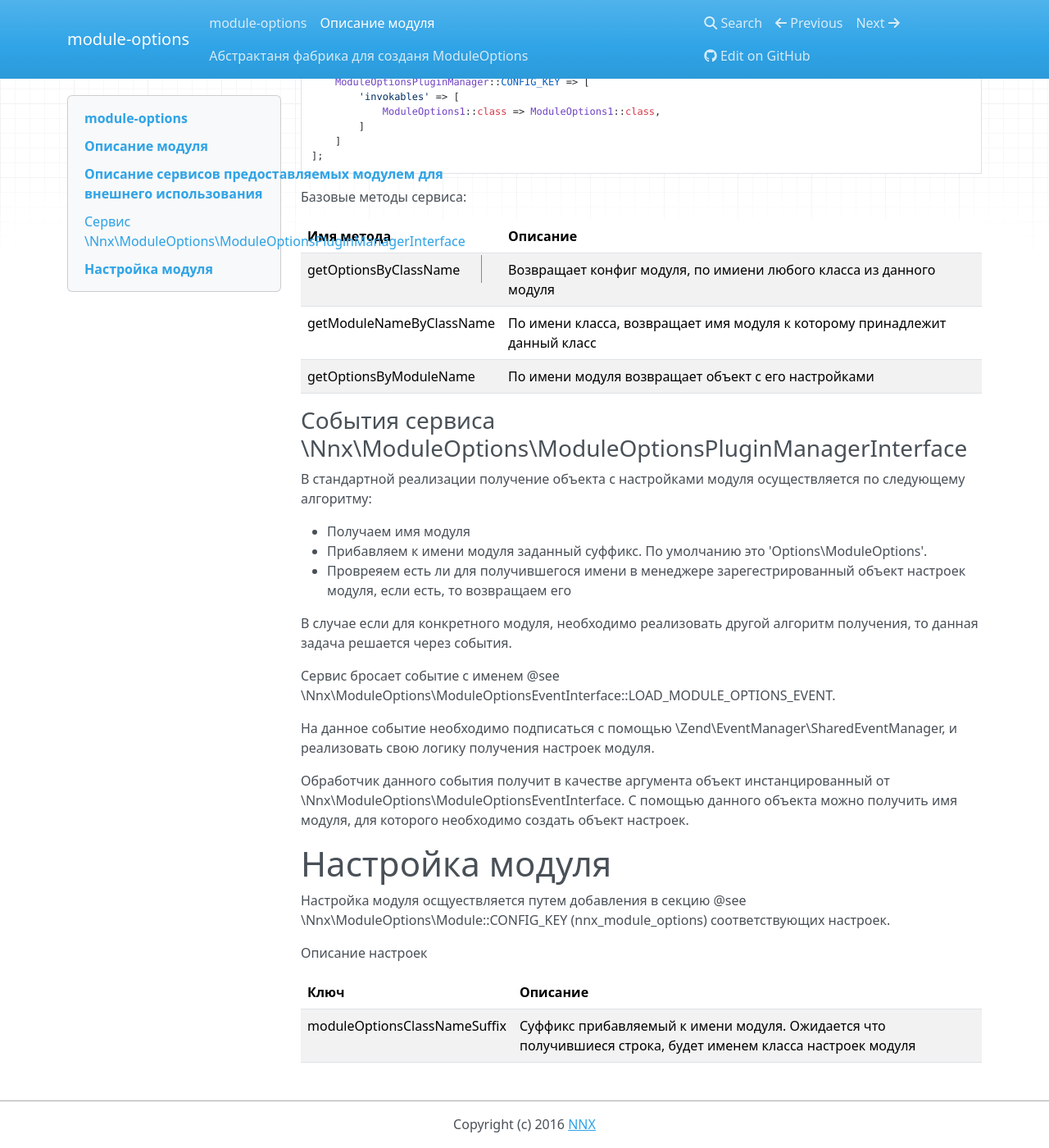
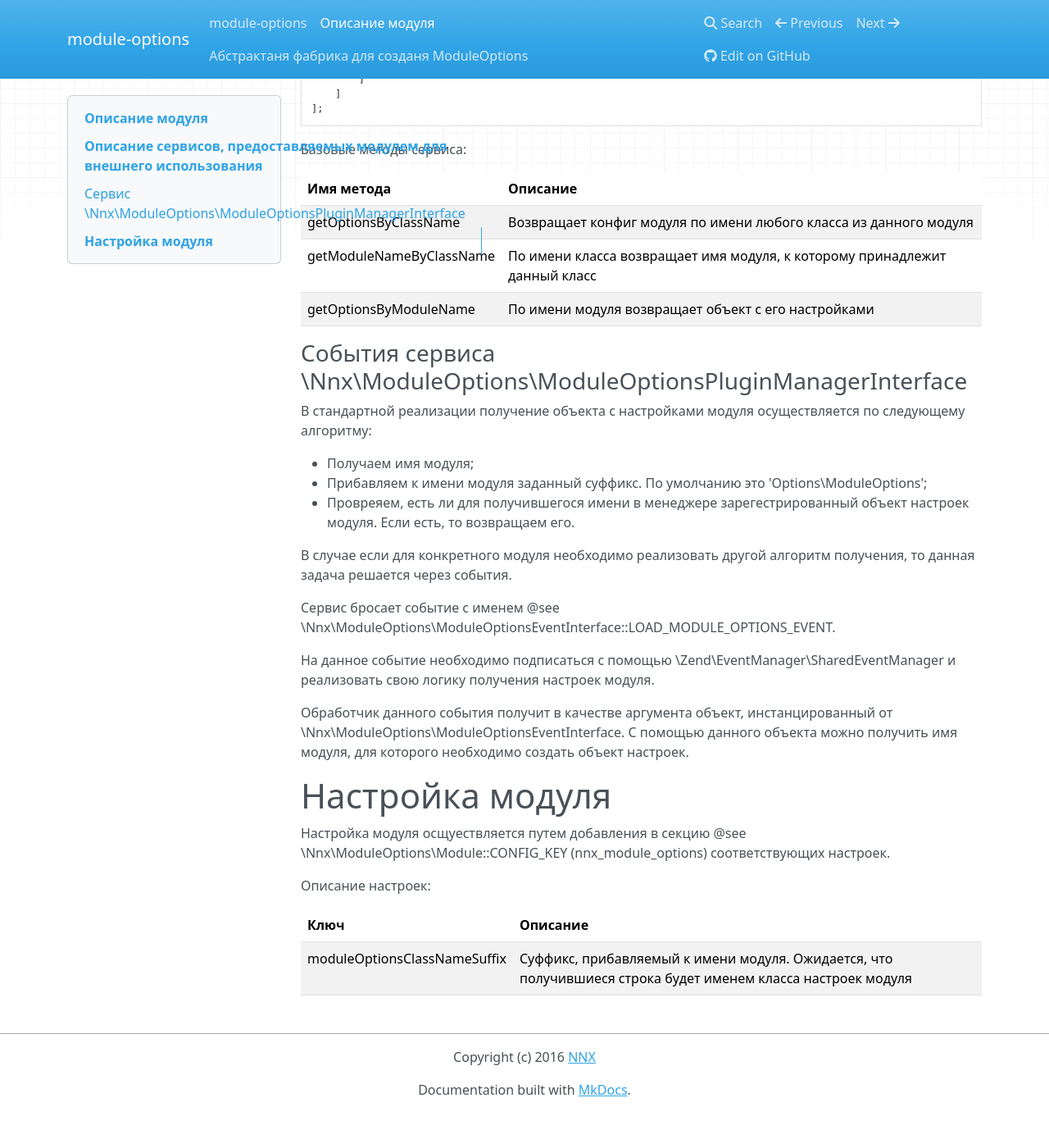
Before and after one commit to nnx-company/module-options, an MkDocs documentation site: the page built from doc/book/ru/module-description.md, in a window 1280 px wide and 1400 px high, scrolled down 850 px. Shown: the whole window at 82% size. Built offline with MkDocs 1.6.1, drawn with Linux system fonts in a browser that asks for light colours; nearby versions of some CDN libraries; old or Windows-style settings are respelled for this version of MkDocs; after the commit the page ends 2207 px from its top, so only the background shows below that; some of the changed text lies outside the part shown.

Commit message:
Update module-description.md

```diff
--- a/doc/book/ru/module-description.md
+++ b/doc/book/ru/module-description.md
@@ -1,17 +1,15 @@
-# module-options
-
 # Описание модуля
 
-Каждый модуль являющейся часть сервиса, должен содержать класс описывающий настройки модуля. Данный модуль (Nnx\ModuleOptions)
+Каждый модуль, являющийся частью сервиса, должен содержать класс, описывающий настройки модуля. Данный модуль (Nnx\ModuleOptions)
 реализует:
 
-- Менеджер для получения настроек модуля.
+- Менеджер для получения настроек модуля;
 - Дает расширенные возможности по получению настроек модуля:
--- Возможность получить настройки модуля по имени любого класса расположенного в данном модуле
--- Возможность получить имя модуля по имени любого класса расположенного в данном модуле
--- Возможность получить настройки модуля по его имени
+-- Возможность получить настройки модуля по имени любого класса, расположенного в данном модуле;
+-- Возможность получить имя модуля по имени любого класса, расположенного в данном модуле;
+-- Возможность получить настройки модуля по его имени.
 
-# Описание сервисов предоставляемых модулем для внешнего использования
+# Описание сервисов, предоставляемых модулем для внешнего использования
 
 ## Сервис \Nnx\ModuleOptions\ModuleOptionsPluginManagerInterface
 
@@ -42,26 +40,26 @@ return [
 
 Имя метода              |Описание
 ------------------------|--------
-getOptionsByClassName   |Возвращает конфиг модуля, по имиени любого класса из данного модуля
-getModuleNameByClassName|По имени класса, возвращает имя модуля к которому принадлежит данный класс
+getOptionsByClassName   |Возвращает конфиг модуля по имени любого класса из данного модуля
+getModuleNameByClassName|По имени класса возвращает имя модуля, к которому принадлежит данный класс
 getOptionsByModuleName  |По имени модуля возвращает объект с его настройками
 
 ### События сервиса \Nnx\ModuleOptions\ModuleOptionsPluginManagerInterface
 
 В стандартной реализации получение объекта с настройками модуля осуществляется по следующему алгоритму:
 
-- Получаем имя модуля
-- Прибавляем к имени модуля заданный суффикс. По умолчанию это 'Options\\ModuleOptions'.
-- Провреяем есть ли для получившегося имени в менеджере зарегестрированный объект настроек модуля, если есть, то возвращаем его
+- Получаем имя модуля;
+- Прибавляем к имени модуля заданный суффикс. По умолчанию это 'Options\\ModuleOptions';
+- Провреяем, есть ли для получившегося имени в менеджере зарегестрированный объект настроек модуля. Если есть, то возвращаем его.
 
-В случае если для конкретного модуля, необходимо реализовать другой алгоритм получения, то данная задача решается через события.
+В случае если для конкретного модуля необходимо реализовать другой алгоритм получения, то данная задача решается через события.
 
 Сервис бросает событие с именем @see \Nnx\ModuleOptions\ModuleOptionsEventInterface::LOAD_MODULE_OPTIONS_EVENT.
 
-На данное событие необходимо подписаться с помощью \Zend\EventManager\SharedEventManager, и реализовать свою логику получения
+На данное событие необходимо подписаться с помощью \Zend\EventManager\SharedEventManager и реализовать свою логику получения
 настроек модуля.
 
-Обработчик данного события получит в качестве аргумента объект инстанцированный от \Nnx\ModuleOptions\ModuleOptionsEventInterface.
+Обработчик данного события получит в качестве аргумента объект, инстанцированный от \Nnx\ModuleOptions\ModuleOptionsEventInterface.
 С помощью данного объекта можно получить имя модуля, для которого необходимо создать объект настроек.
 
 # Настройка модуля
@@ -69,8 +67,8 @@ getOptionsByModuleName  |По имени модуля возвращает об
 Настройка модуля осщуествляется путем добавления в секцию @see \Nnx\ModuleOptions\Module::CONFIG_KEY (nnx_module_options)
 соответствующих настроек.
 
-Описание настроек
+Описание настроек:
 
 Ключ                        |Описание
 ----------------------------|-----------------------------------------------------------
-moduleOptionsClassNameSuffix|Суффикс прибавляемый к имени модуля. Ожидается что получившиеся строка, будет именем класса настроек модуля
+moduleOptionsClassNameSuffix|Суффикс, прибавляемый к имени модуля. Ожидается, что получившиеся строка будет именем класса настроек модуля
```
Also changed, not shown: other parts of doc/book/ru/module-description.md (+1 -1 lines).
